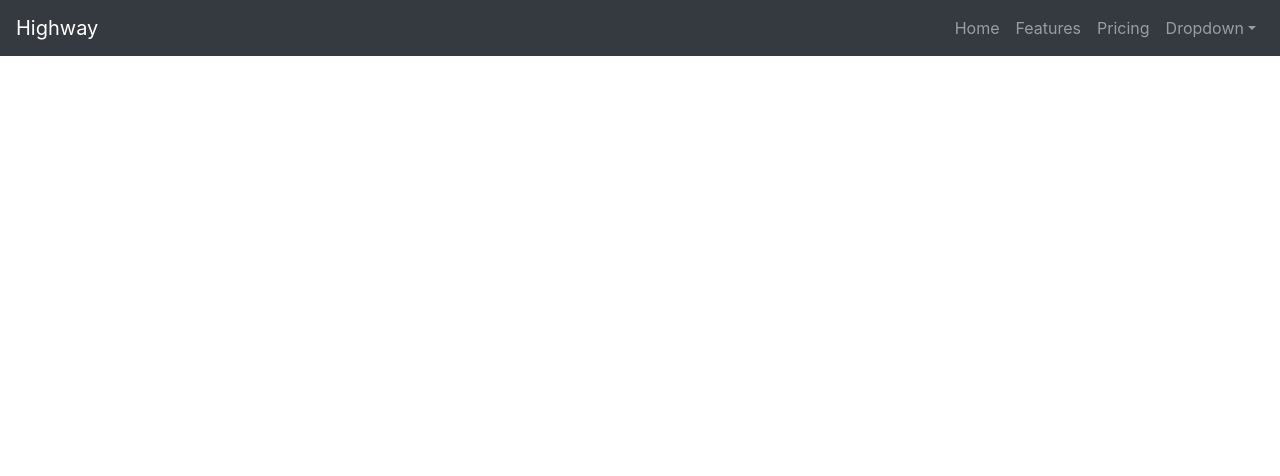
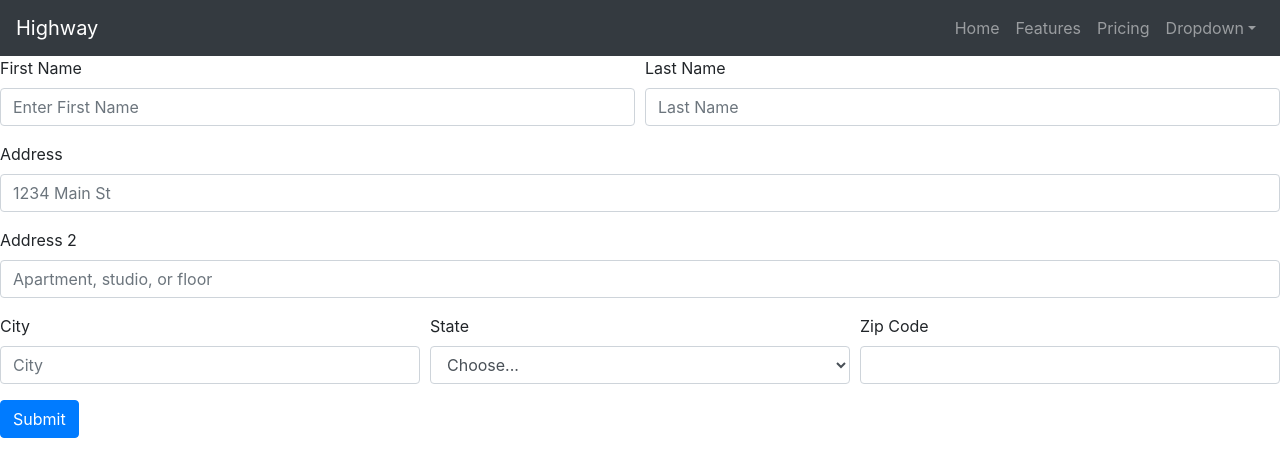
Before and after one commit to lizbarnett0/react-highway-prototype, a React (Create React App) app: page /postuserinfo in a window 1280 px wide. Shown: the top 476 px of the page. Built offline with nearby package versions, Linux system fonts and the light colour scheme; what aws-amplify would draw is missing.

Commit message:
post needs updating

```diff
--- a/src/App/App.js
+++ b/src/App/App.js
@@ -1,10 +1,11 @@
 import React from 'react';
 import { Route } from 'react-router-dom';
 import FirstSignIn from '../Components/Auth/FirstSignIn';
-import SignIn from '../Components/Auth/SignIn'
+import SignIn from '../Components/Auth/SignIn';
 import Navigation from '../Components/Navigation/Navigation';
-import Account from '../Components/Account/Account'
-import Home from '../Components/Home/Home'
+import Account from '../Components/Account/Account';
+import PostUserInfo from '../Components/Account/PostUserInfo';
+import Home from '../Components/Home/Home';
 
 function App() {
 	return (
@@ -12,9 +13,8 @@ function App() {
 			<Navigation />
 			<Route exact path='/firstsignin' render={() => <FirstSignIn />} />
 			<Route exact path='/signin' render={() => <SignIn />} />
-			<Route exact path='/account' render={() => <Account />}
-			/>
-			<Route exact path='/home' render={() => <Home />} />
+			<Route exact path='/account' render={() => <Account />} />
+			<Route exact path='/postuserinfo' render={() => <PostUserInfo />} />
 		</div>
 	);
 }
--- a/src/Components/Account/Account.js
+++ b/src/Components/Account/Account.js
@@ -16,7 +16,7 @@ const Account = () => {
 
 	useEffect(() => {
 		getUserInfo();
-	}, []);
+	}, [userInfo]);
 
 	const getUserInfo = async () => {
 		const user = await Auth.currentAuthenticatedUser();
@@ -39,14 +39,6 @@ const Account = () => {
 		<div>
 			<h2> Account Details</h2>
 			<UserInfo userInfo={userInfo} />
-			<Modal
-				show={showPostModal}
-				onHide={handlePostClose}
-				backdrop='static'
-				keyboard={false}
-				className='post-modal-form'>
-				<PostUserInfo handlePostClose={handlePostClose} />
-			</Modal>
 			<Modal
 				show={showUpdateModal}
 				onHide={handleUpdateClose}
--- a/src/Components/Account/PostUserInfo.js
+++ b/src/Components/Account/PostUserInfo.js
@@ -2,7 +2,7 @@ import React, { useState } from 'react';
 import { Auth } from 'aws-amplify';
 import { Form, Button, Col } from 'react-bootstrap';
 
-const PostUserInfo = ({ handlePostClose, getUserInfo }) => {
+const PostUserInfo = () => {
 	const [userObject, setUserObject] = useState({
 		fname: '',
 		lname: '',
@@ -23,6 +23,7 @@ const PostUserInfo = ({ handlePostClose, getUserInfo }) => {
 		const token = user.signInUserSession.idToken.jwtToken;
 		const email = user.attributes.email;
 		const url = `https://o2rnmbhkc7.execute-api.us-east-2.amazonaws.com/dev/users/${email}`;
+		console.log(email, token, user, url)
 
 		const response = await fetch(url, {
 			method: 'POST',
@@ -33,12 +34,11 @@ const PostUserInfo = ({ handlePostClose, getUserInfo }) => {
 		});
 		const data = await response.json();
 		console.log(data);
-
 	};
 
 	return (
 		<div className='user-post-container'>
-			<Form>
+			<Form onSubmit={postUserInfo}>
 				<Form.Row>
 					<Form.Group as={Col}>
 						<Form.Label>First Name</Form.Label>
@@ -171,11 +171,8 @@ const PostUserInfo = ({ handlePostClose, getUserInfo }) => {
 					</Form.Group>
 				</Form.Row>
 
-				<Button variant='primary' type='submit' onClick={postUserInfo}>
+				<Button variant='primary' type='submit'>
 					Submit
-				</Button>
-				<Button variant='primary' type='submit' onClick={handlePostClose}>
-					Close
 				</Button>
 			</Form>
 		</div>
```
